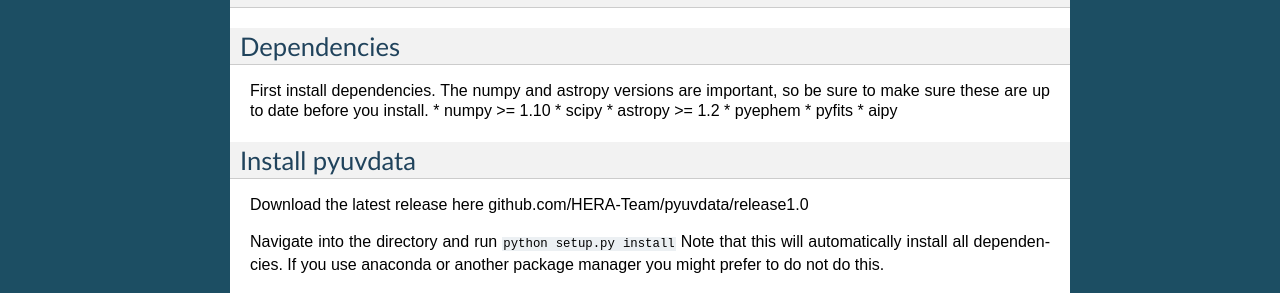
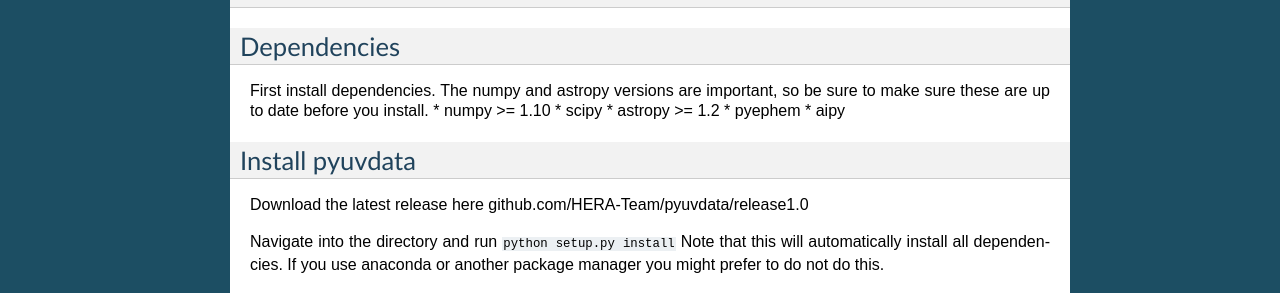
Before and after one commit to RadioAstronomySoftwareGroup/pyuvdata, a Sphinx documentation site: the page built from docs/index.rst, in a window 1280 px wide. Shown: the part 1073-1366 px from the top of the page. Built offline with Sphinx 7.4.7, drawn with Linux system fonts in a browser that asks for light colours.

Commit message:
Remove pyfits from dependency list and docs (issue #116)
It is a dependency of aipy, not pyuvdata and is installed as needed when aipy is installed.

```diff
--- a/docs/index.rst
+++ b/docs/index.rst
@@ -72,8 +72,7 @@
 
 First install dependencies. The numpy and astropy versions are
 important, so be sure to make sure these are up to date before you
-install. \* numpy >= 1.10 \* scipy \* astropy >= 1.2 \* pyephem \*
-pyfits \* aipy
+install. \* numpy >= 1.10 \* scipy \* astropy >= 1.2 \* pyephem \* aipy
 
 Install pyuvdata
 ----------------
--- a/setup.py
+++ b/setup.py
@@ -14,9 +14,7 @@
     'scripts': glob.glob('scripts/*'),
     'version': __version__,
     'package_data': {'uvdata': [f for f in listdir('./uvdata/data') if op.isfile(op.join('./uvdata/data', f))]},
-    # note pyfits is only a dependency because it is an aipy dependency.
-    # It should be removed when aipy is.
-    'install_requires': ['numpy>=1.10', 'scipy', 'astropy>=1.2', 'pyephem', 'pyfits', 'aipy']
+    'install_requires': ['numpy>=1.10', 'scipy', 'astropy>=1.2', 'pyephem', 'aipy']
 }
 
 if __name__ == '__main__':
```
Also changed, not shown: other parts of docs/index.rst (+1 -1 lines), README.md (+0 -1 lines).
